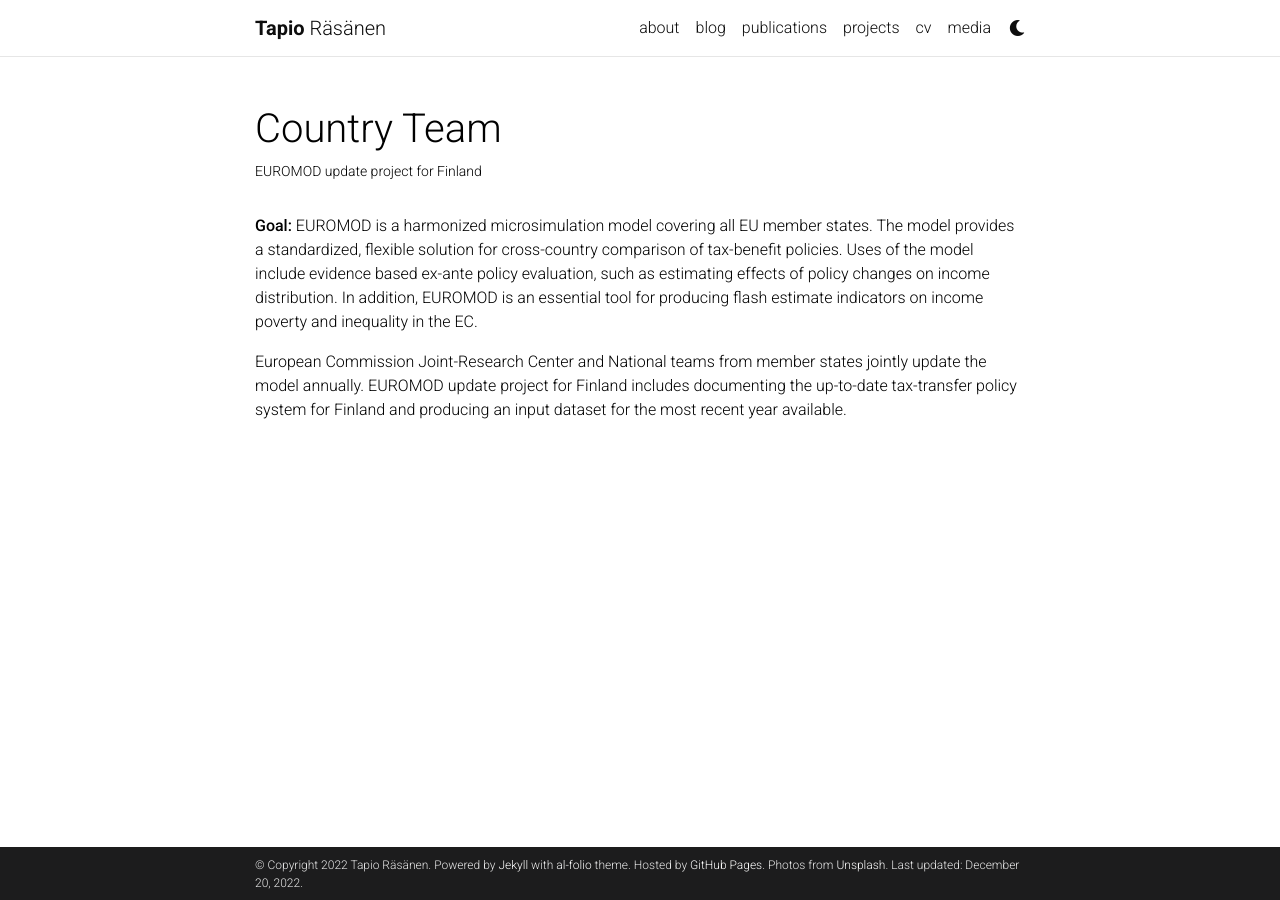
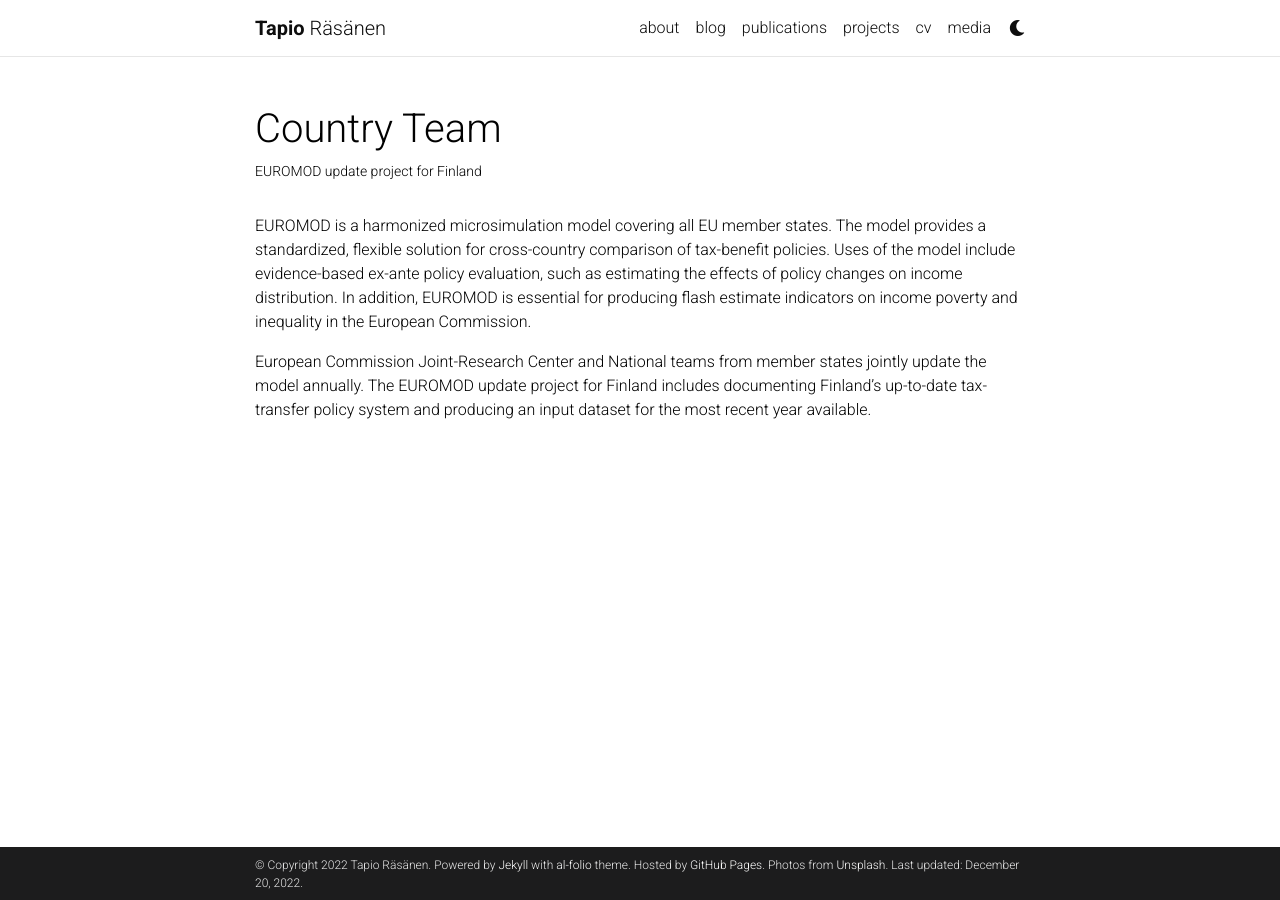
Before and after one commit to RasanenTapio/RasanenTapio.github.io, a Jekyll site: the page built from _projects/1_project.md, in a window 1280 px wide. Built offline with Jekyll 4.4.1, drawn with Linux system fonts in a browser that asks for light colours; full-size pictures stand in for the smaller copies a plugin makes; comment, search, counter and statistics services are not loaded; a style sheet for code colours, icons or effects is not loaded.

Commit message:
Corrected typos

```diff
--- a/_config.yml
+++ b/_config.yml
@@ -130,8 +130,6 @@ disqus_shortname: al-folio # put your disqus shortname
 # If you have blog posts published on medium.com or other exteranl sources,
 # you can display them in your blog by adding a link to the RSS feed.
 external_sources:
-  - name: medium.com
-    rss_url: https://medium.com/@al-folio/feed
 
 # -----------------------------------------------------------------------------
 # Collections
@@ -225,7 +223,7 @@ jekyll-archives:
     tag: '/blog/tag/:name/'
     category: '/blog/category/:name/'
 
-display_tags: ['formatting', 'images', 'links', 'math', 'code'] # this tags will be dispalyed on the front page of your blog
+display_tags: ['labour market', 'family policies', 'childcare subsidies'] # this tags will be dispalyed on the front page of your blog
 
 # -----------------------------------------------------------------------------
 # Jekyll Scholar
--- a/_projects/1_project.md
+++ b/_projects/1_project.md
@@ -7,6 +7,6 @@ importance: 2
 category: microsimulation
 ---
 
-**Goal:** EUROMOD is a harmonized microsimulation model covering all EU member states. The model provides a standardized, flexible solution for cross-country comparison of tax-benefit policies. Uses of the model include evidence based ex-ante policy evaluation, such as estimating effects of policy changes on income distribution. In addition, EUROMOD is an essential tool for producing flash estimate indicators on income poverty and inequality in the EC.
+EUROMOD is a harmonized microsimulation model covering all EU member states. The model provides a standardized, flexible solution for cross-country comparison of tax-benefit policies. Uses of the model include evidence-based ex-ante policy evaluation, such as estimating the effects of policy changes on income distribution. In addition, EUROMOD is essential for producing flash estimate indicators on income poverty and inequality in the European Commission.
 
-European Commission Joint-Research Center and National teams from member states jointly update the model annually. EUROMOD update project for Finland includes documenting the up-to-date tax-transfer policy system for Finland and producing an input dataset for the most recent year available.
+European Commission Joint-Research Center and National teams from member states jointly update the model annually. The EUROMOD update project for Finland includes documenting Finland's up-to-date tax-transfer policy system and producing an input dataset for the most recent year available.
```
Also changed, not shown: _news/announcement_1.md (deleted, +0 -7 lines), _pages/about.md (+1 -1 lines), _posts/2022-11-30-summary_first.blog.md (+1 -1 lines), _projects/3_project.md (+1 -1 lines), _projects/4_project.md (+1 -1 lines).
